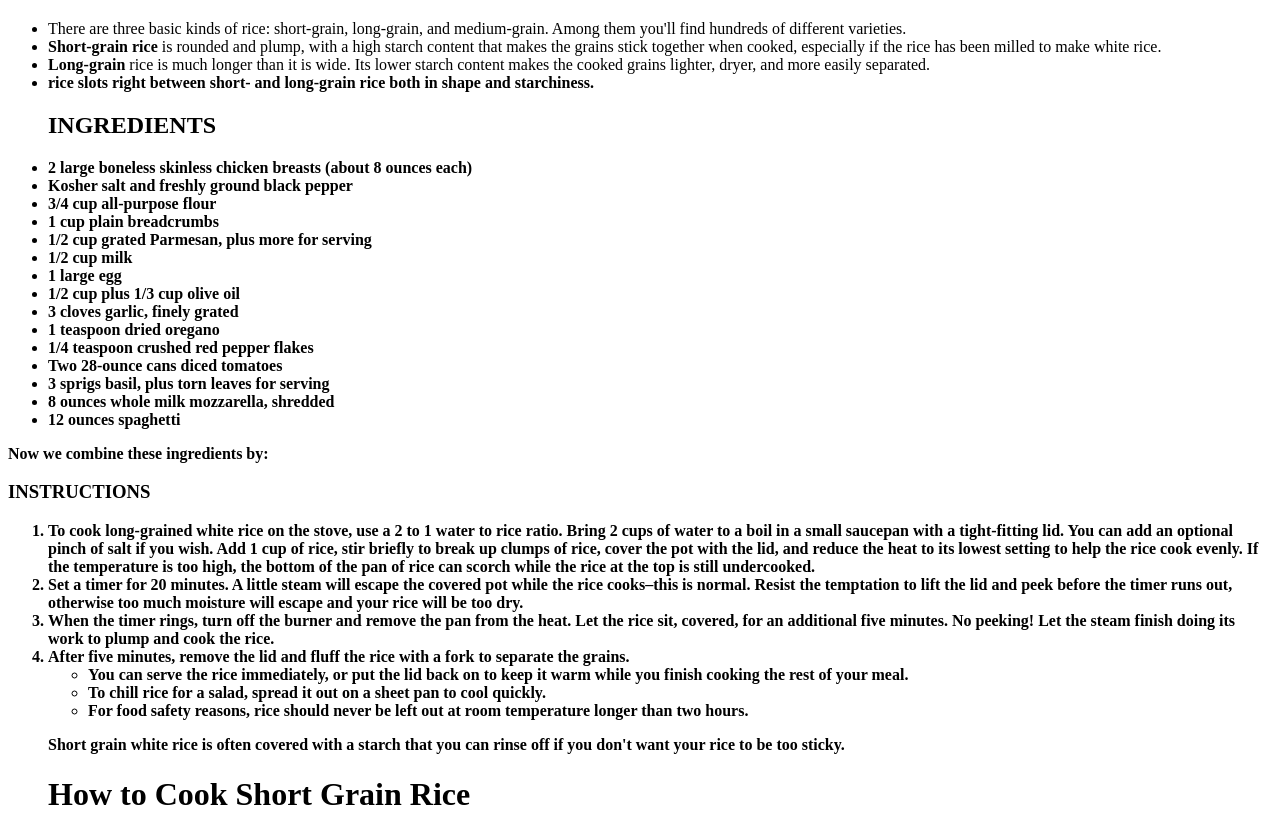
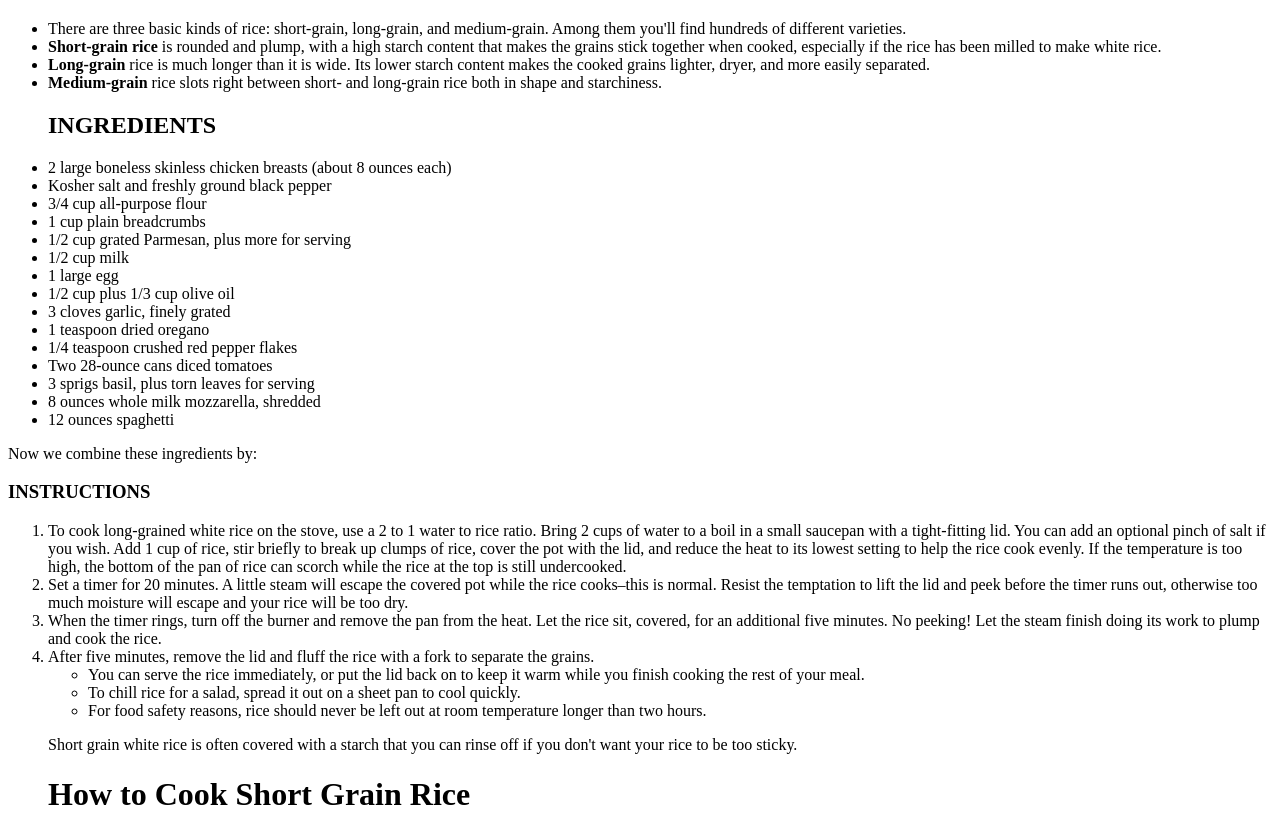
Before and after one commit to CotajMahal/odin-recipes, a plain HTML site: page recipes/rice.html in a window 1280 px wide. Shown: the part 2928-3744 px from the top of the page. Drawn offline with Linux system fonts and the light colour scheme.

Commit message:
Added stylesheet

```diff
--- a/recipes/rice.html
+++ b/recipes/rice.html
@@ -18,7 +18,7 @@
 
     <li><strong>Long-grain</strong> rice is much longer than it is wide. Its lower starch content makes the cooked grains lighter, dryer, and more easily separated.</li>
 
-    <li><strong><Medium-grain</strong> rice slots right between short- and long-grain rice both in shape and starchiness.</li>
+    <li><strong> Medium-grain</strong> rice slots right between short- and long-grain rice both in shape and starchiness.</li>
 
     </ul>
 
```
Also changed, not shown: styles.css (added).
